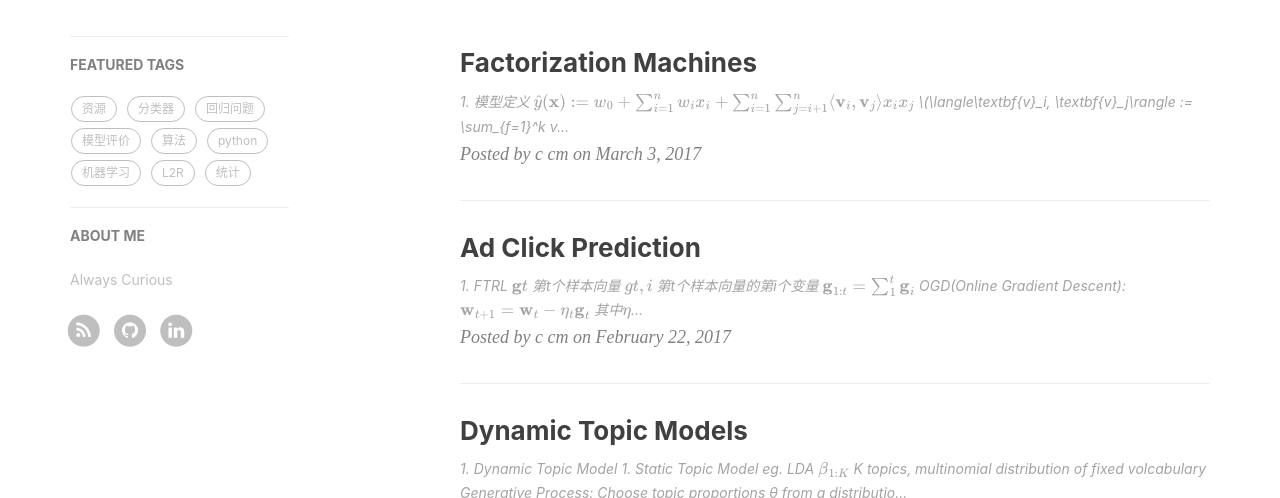
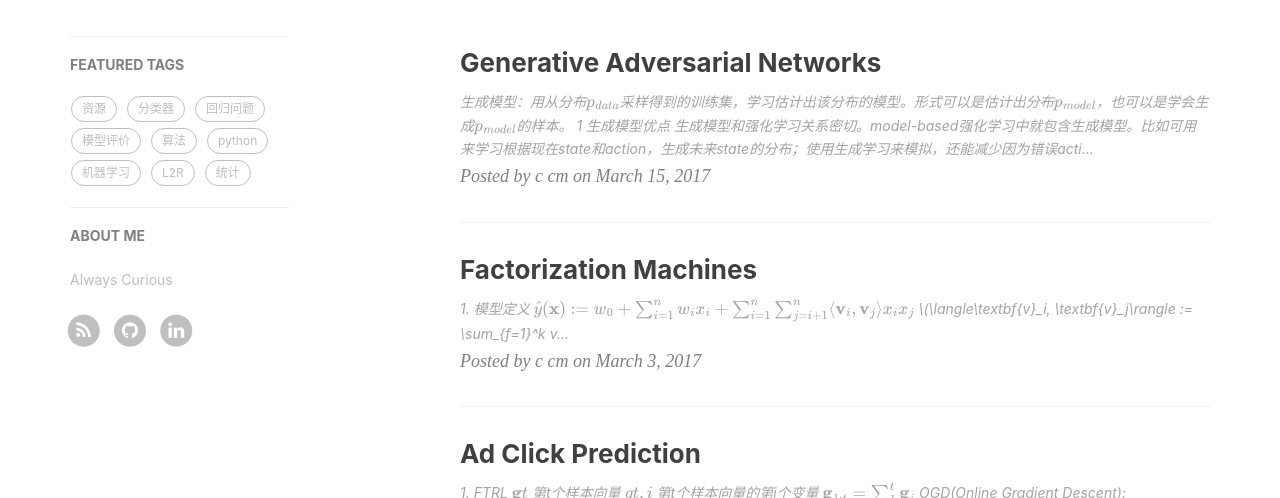
Before and after one commit to AlexandRLX/AlexandRLX.github.io, a Jekyll site: the page built from index.html, in a window 1280 px wide and 900 px high, cut to the strip 402-900 px from the top of the window. Built offline with Jekyll 4.4.1, drawn with Linux system fonts in a browser that asks for light colours; nearby versions of some CDN libraries; formulas are drawn with MathJax 3; the list of posts is cut into pages by our own code; comment, search, counter and statistics services are not loaded; some of the changed text lies outside the part shown.

Commit message:
Add: GAN intro.

```diff
--- /dev/null
+++ b/_posts/2017-03-15-generative-adversarial-networks.md
@@ -0,0 +1,67 @@
+---
+title: Generative Adversarial Networks
+author: c cm
+layout: post
+permalink: /generative_adversarial_networks/
+categories:
+tags:
+description:
+---
+
+生成模型：用从分布$p_{data}$采样得到的训练集，学习估计出该分布的模型。形式可以是估计出分布$p_{model}$，也可以是学会生成$p_{model}$的样本。
+
+## 1 生成模型优点
+
+* 生成模型和强化学习关系密切。model-based强化学习中就包含生成模型。比如可用来学习根据现在state和action，生成未来state的分布；使用生成学习来模拟，还能减少因为错误action导致的实际惩罚；GAN可以用来做inverse reinforcement learning。
+* 生成模型对缺失值友好，并可以对缺失值提供估计。生成模型可以用来semi-supervised learning。
+* 生成模型，特别是GAN，使得机器学习可能输出multi-modal结果。
+
+
+## 2 生成模型简介
+Maximum likelihood estimation
+
+### 1. Explicit density models
+
+#### Tractable density
+* Fully visible belief networks 缺点效率不高，生成样本时不能并行
+$$p_{model}(\textbf{x}) = \prod_{i=1}^np_{model}(x_i|x_1, ..., x_{i-1})$$
+
+* nonlinear independent components analysis 缺点对g限制过多
+$$p_x = p_z(g^{-1}(x))|det\frac{\partial g^{-1}(x)}{\partial x}|$$
+
+#### Approximate density
+* Variational
+    Variational autoencoder
+    Lower bound $$L(x; \theta) \le log p_{model} (x;\theta)$$
+    缺点：approximate posterior distribution或者prior distribution比较弱的时候，即使优化再好，$p_{model}$和$p_{data}$中间的差距也较大。
+
+* Markov Chain
+    eg. Boltzmann machine
+    缺点：1. 收敛较慢 2. 高维情况下，效率不高；即使非高维，比one-step的生成模型的计算成本也更高
+
+
+### 2. Implicity density
+
+* Markov Chain, eg.generative stochastic network
+* Direct, eg.GAN
+
+## 3 GANs与其他生成模型对比
+
+优点
+* 并行产生sample，vs FVBN
+* 生成函数的假设较少, vs Boltzmann machine, ICA
+* 不需要Markov chains, vs Boltzmann machine, GSN
+* 没有variational bound, vs VAE
+
+缺点
+* 需要找到博弈的纳什均衡，比直接优化目标函数要难
+
+
+## 4 GANs简介
+### 1 框架
+两个player的博弈：1. generator, 2. discriminator
+
+
+## 5 research frontiers in GANs
+
+## 6 state-of-the-art image models that combine GANs with other methods
```
Also changed, not shown: _posts/2017-02-09-recent-advances-in-convolutional-neural-networks.md (+8 -0 lines), img/in-post/convolutional_layer.png (added).
